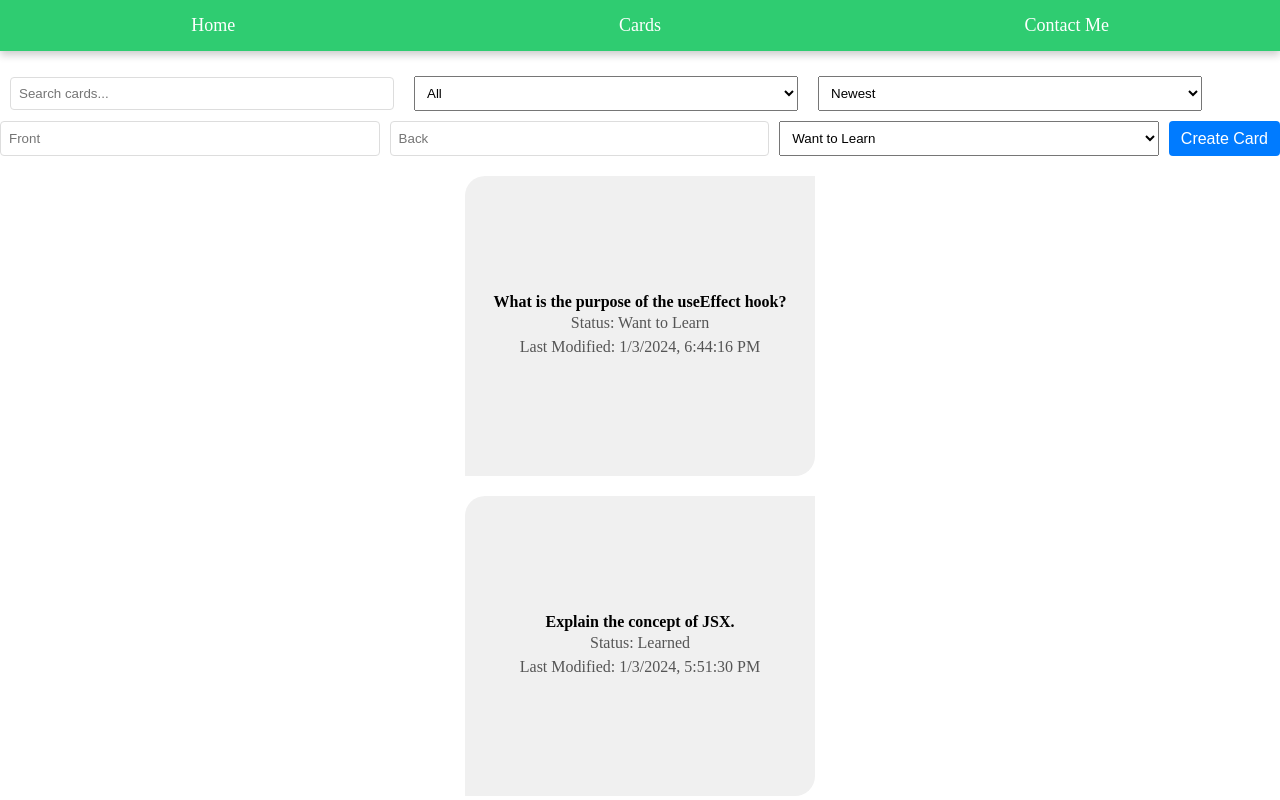
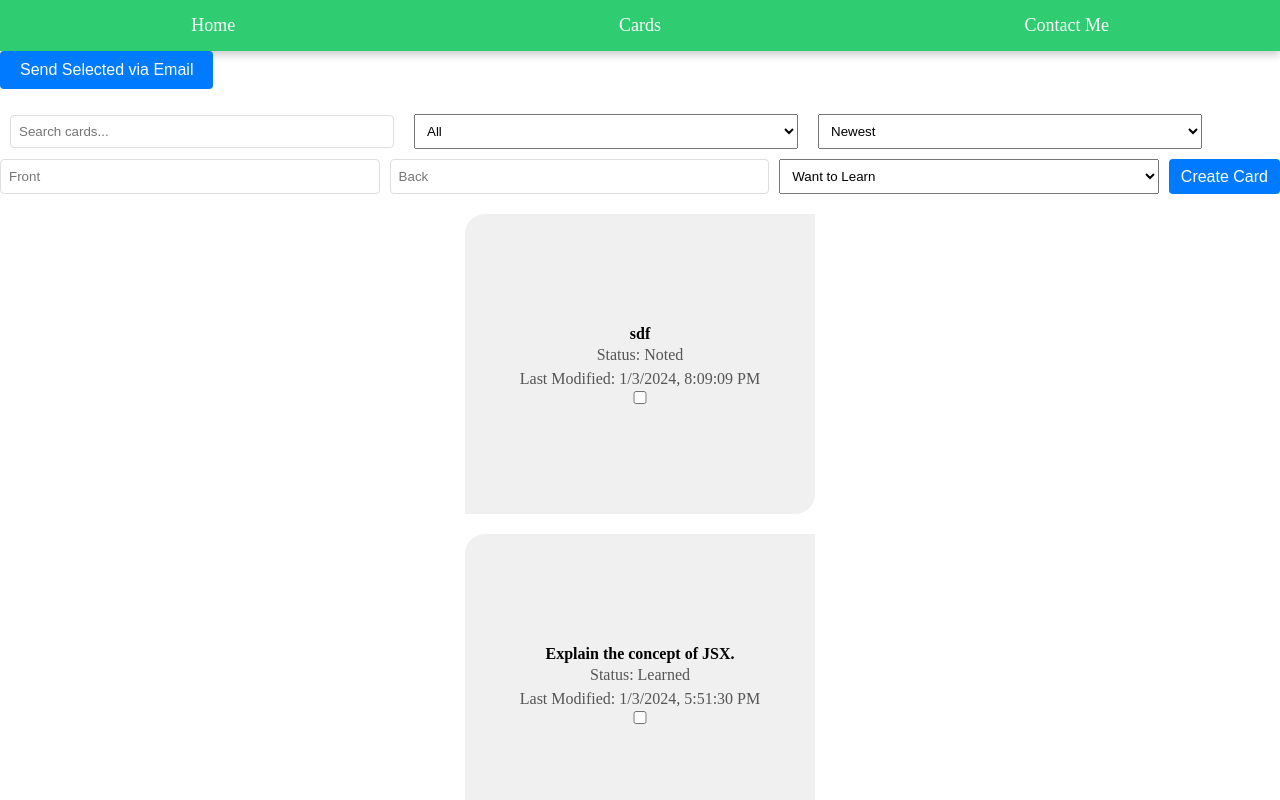
Before and after one commit to behruzgurbanli/as3-wm1-behruzgurbanli, a React (Create React App) app: page /cards in a window 1280 px wide. Shown: the top 800 px of the page. Built offline with nearby package versions, Linux system fonts and the light colour scheme; data requests are answered from the project's data file.

Commit message:
share added

```diff
--- a/db.json
+++ b/db.json
@@ -62,7 +62,7 @@
       "id": 6,
       "front": "What is a React component?",
       "back": "A React component is a reusable piece of UI that can be composed with other components to build a complex UI.",
-      "lastModified": "2023-01-06T14:50:00Z",
+      "lastModified": "2014-01-06T14:50:00Z",
       "status": "Noted"
     },
     {
@@ -70,20 +70,20 @@
       "front": "What is the purpose of the useEffect hook?",
       "back": "The useEffect hook is used for performing side effects in functional components, such as data fetching or subscriptions.",
       "status": "Want to Learn",
-      "lastModified": "2024-01-03T18:44:16.824Z"
+      "lastModified": "2018-01-03T18:44:16.824Z"
     },
     {
       "id": 8,
       "front": "What is the useContext hook?",
       "back": "The useContext hook is used for accessing the values of React context outside of the render function.",
-      "lastModified": "2020-01-08T12:15:00Z",
+      "lastModified": "2017-01-08T12:15:00Z",
       "status": "Want to Learn"
     },
     {
       "id": 9,
       "front": "Explain the concept of a higher-order component (HOC) in React.",
       "back": "A higher-order component is a function that takes a component and returns a new component with enhanced features or props.",
-      "lastModified": "2023-01-09T15:40:00Z",
+      "lastModified": "2016-01-09T15:40:00Z",
       "status": "Noted"
     },
     {
@@ -127,6 +127,13 @@
       "back": "The useMemo hook is used to memoize values in React, preventing unnecessary calculations during renders.",
       "lastModified": "2023-01-15T12:35:00Z",
       "status": "Noted"
+    },
+    {
+      "id": 17,
+      "front": "sdf",
+      "back": "sdfsf",
+      "status": "Noted",
+      "lastModified": "2024-01-03T20:09:09.932Z"
     }
   ]
 }
--- a/src/components/Card.jsx
+++ b/src/components/Card.jsx
@@ -11,9 +11,10 @@ const Card = (props) => {
       back: props.back,
       status: props.status
     });
+    const [isSelected, setIsSelected] = useState(false);
 
     const handleFlip = () => {
-      if (!isEditing)
+      if (!isEditing && !isSelected)
         setIsFlipped(!isFlipped);
     };
 
@@ -44,7 +45,7 @@ const Card = (props) => {
       onClick={handleFlip}
       onMouseEnter={() => setIsHovered(true)}
       onMouseLeave={() => setIsHovered(false)}
-  >
+      >
       <div className={`card ${isFlipped ? 'flipped' : ''}`}>
           <div className={`card-inner ${isEditing ? 'editing' : ''}`}>
               <div className="card-front">
@@ -84,6 +85,10 @@ const Card = (props) => {
                           <h4>{props.front}</h4>
                           <p>Status: {props.status}</p>
                           <p>Last Modified: {new Date(props.lastModified).toLocaleString()}</p>
+                          <input type="checkbox" checked={props.isSelected} onChange={() => {
+                            props.onSelect(props.id);
+                            setIsFlipped(false);
+                          }} />
                       </>
                   )}
               </div>
--- a/src/components/CardManagement.jsx
+++ b/src/components/CardManagement.jsx
@@ -5,12 +5,13 @@ import axios from 'axios';
 // import { HTML5Backend } from 'react-dnd-html5-backend';
 import '../assets/CardManagement.css';
 
-const CardManagement = ({ error, setError }) => {
+const CardManagement = ({ setError }) => {
     const [cards, setCards] = useState([]);
     const [newCards, setNewCards] = useState({ front: '', back: '', status: ''});
     const [searchText, setSearchText] = useState('');
     const [filterStatus, setFilterStatus] = useState('');
     const [sortOption, setSortOption] = useState('newest');
+    const [selectedCards, setSelectedCards] = useState([]);
 
     const fetchCards = useCallback(async () => {
         try {
@@ -114,8 +115,28 @@ const CardManagement = ({ error, setError }) => {
         handleSearch(searchText);
     };
 
+    const handleCardSelect = (cardId) => {
+        const isSelected = selectedCards.includes(cardId);
+        if (isSelected) {
+            setSelectedCards(selectedCards.filter((id) => id !== cardId));
+        } else {
+            setSelectedCards([...selectedCards, cardId]);
+        }
+    };
+
+    const handleSendViaEmail = () => {
+        const selectedCardsData = cards.filter((card) => selectedCards.includes(card.id));
+        const jsonData = JSON.stringify(selectedCardsData, null, 2);
+
+        const mailto = `mailto:?subject=FlashCards&body=${encodeURIComponent(jsonData)}`;
+
+        window.location.href = mailto;
+    };
+
     return (
-        // <DndProvider backend={HTML5Backend}>
+        <>
+        {/* <DndProvider backend={HTML5Backend}> */}
+        <button onClick={handleSendViaEmail}>Send Selected via Email</button>
         <div>
             <input
                 type="text"
@@ -171,17 +192,20 @@ const CardManagement = ({ error, setError }) => {
             </div>
 
             {/* Display existing cards */}
-            {cards.map((card) => (
+            {cards.map((card, idx) => (
                 <Card
                     key={card.id}
                     {...card}
                     onEdit={handleEdit}
                     onDelete={handleDelete}
+                    onSelect={handleCardSelect}
+                    isSelected={selectedCards.includes(card.id)}
                     // onDrop={handleCardDrop}
                 />
             ))}
         </div>
-        // </DndProvider>
+        {/* </DndProvider> */}
+        </>
     );
 
 }
--- a/src/pages/Cards.jsx
+++ b/src/pages/Cards.jsx
@@ -6,7 +6,7 @@ function Cards() {
 
     return (
         <>
-        <CardManagement error={error} setError={setError} />
+        <CardManagement setError={setError} />
         {error && <div className='error-message'>{error}</div>}
         </>
     );
```
